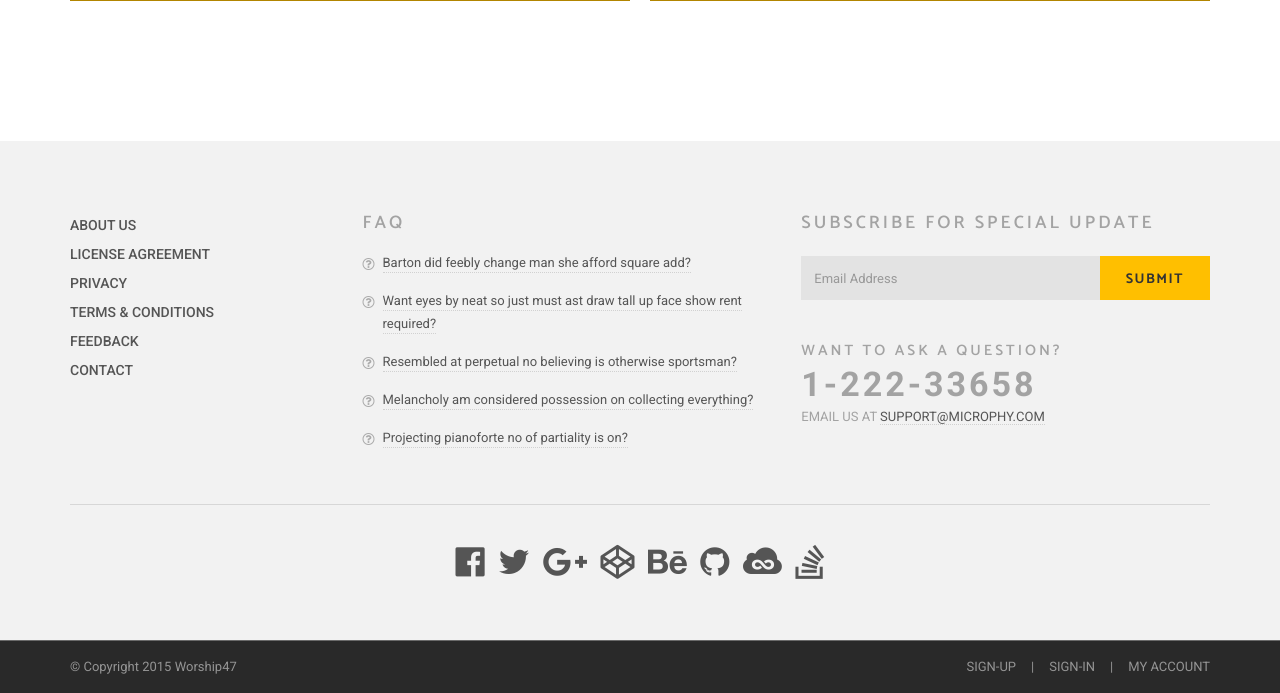
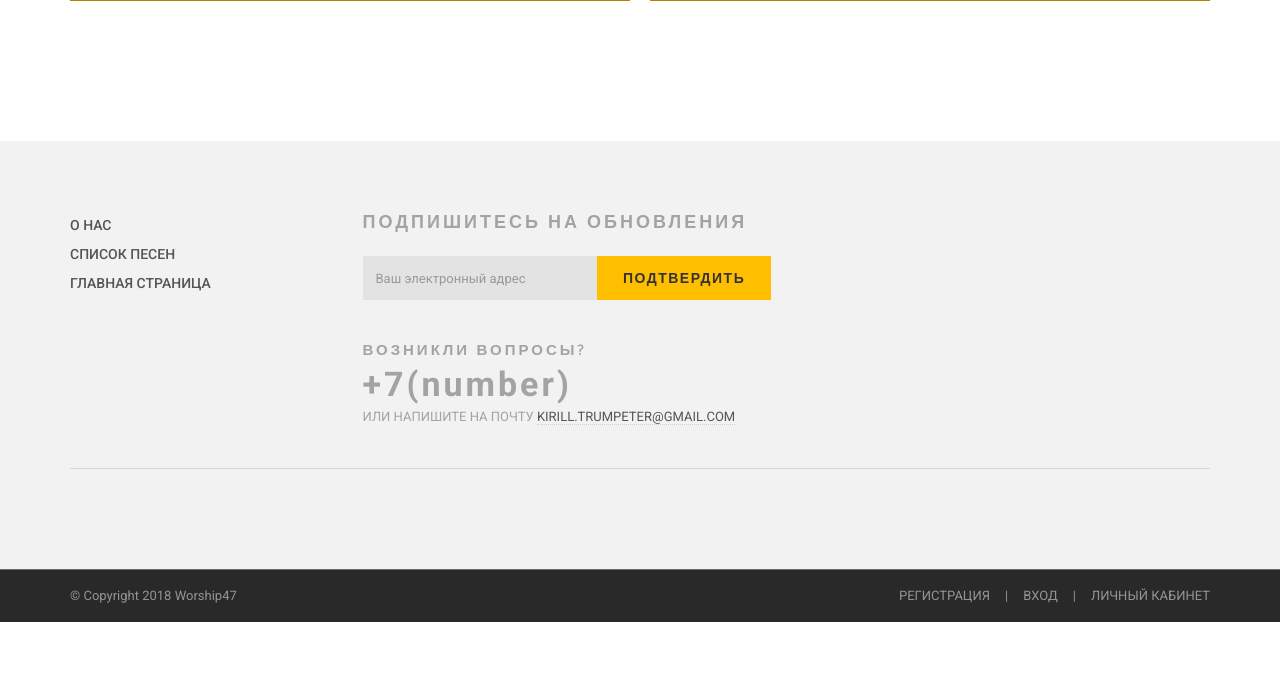
Before and after one commit to Warzone01/worship47, a Django app: page / in a window 1280 px wide. Shown: the part 1311-2004 px from the top of the page. After the commit the page ends 1933 px from the top, so only its background shows below. Run offline with Django 3.2, Linux system fonts and the light colour scheme; some libraries are stand-ins or nearby versions; some web fonts are replaced.

Commit message:
Fix htmls

```diff
--- a/templates/worship/index.html
+++ b/templates/worship/index.html
@@ -307,16 +307,16 @@
                                             <input  id="search" type="text" class="form-control" placeholder="Начните поиск прямо сейчас" value="{{ current_name }}" name="search">
                                             <div class="input-group-btn dropdown-select">
                                                 <div class="dropdown dropdown-select">
+
                                                     <button class="btn dropdown-toggle" type="button" id="mainSearchDropdown" data-toggle="dropdown" aria-expanded="true">
-                                                        Все
-                                                        <span class="caret"></span>
+                                                            Все
+                                                            <span class="caret"></span>
                                                     </button>
+
                                                     <ul class="dropdown-menu" role="menu" aria-labelledby="mainSearchDropdown">
-												        <li role="link"><a role="menuitem" tabindex="-1" href="javascript:void(0)">Основные</a></li>
-												        <li role="presentation"><a role="menuitem" tabindex="-1" href="javascript:void(0)">Детские</a></li>
-												        <li role="presentation"><a role="menuitem" tabindex="-1" href="javascript:void(0)">Рождественские</a></li>
-                                                        <li role="presentation"><a role="menuitem" tabindex="-1" href="javascript:void(0)">Пасхальные</a></li>
-											        </ul>
+                                                        <li role="presentation"><a role="menuitem" tabindex="-1" href="javascript:void(0)">Основные</a></li>
+                                                    </ul>
+
 {#                                                    <ul class="dropdown-menu" role="menu" aria-labelledby="mainSearchDropdown">#}
 {#												        <li role="presentation"><a role="menuitem" tabindex="-1" href="javascript:void(0)">Основные</a></li>#}
 {#												        <li role="presentation"><a role="menuitem" tabindex="-1" href="javascript:void(0)">Детские</a></li>#}
@@ -325,6 +325,7 @@
 {#											        </ul>#}
                                                 </div>
                                             </div><!-- /btn-group -->
+
 
                                             <div class="input-group-btn hidden-xss">
                                                 <button class="btn btn-primary" type="submit"><i class="fa fa-search"></i></button>
@@ -436,12 +437,9 @@
 
 							<ul class="menu-footer">
 
-								<li><a href="#">About Us</a></li>
-								<li><a href="#">License Agreement</a></li>
-								<li><a href="#">Privacy</a></li>
-								<li><a href="#">Terms &amp; Conditions</a></li>
-								<li><a href="#">Feedback</a></li>
-								<li><a href="#">Contact</a></li>
+								<li><a href="#">О нас</a></li>
+								<li><a href="/song/">Список песен</a></li>
+								<li><a href="/">Главная страница</a></li>
 
 							</ul>
 
@@ -452,30 +450,16 @@
 
 							<div class="row">
 
-								<div class="col-xs-12 col-sm-12 col-md-6">
-
-									<h4 class="footer-title">FAQ</h4>
-
-									<ul class="footer-faq">
-										<li><a href="#">Barton did feebly change man she afford square add?</a></li>
-										<li><a href="#">Want eyes by neat so just must ast draw tall up face show rent required?</a></li>
-										<li><a href="#">Resembled at perpetual no believing is otherwise sportsman?</a></li>
-										<li><a href="#">Melancholy am considered possession on collecting everything?</a></li>
-										<li><a href="#"> Projecting pianoforte no of partiality is on?</a></li>
-									</ul>
-
-								</div>
-
 								<div class="col-xs-12 col-sm-12 col-md-6 mt-30-sm">
-									<h4 class="footer-title">Subscribe For Special Update</h4>
+									<h4 class="footer-title">Подпишитесь на обновления</h4>
 									<form class="newsletter-footer">
 
 										<div class="input-group">
 
-											<input type="text" class="form-control" placeholder="Email Address" >
+											<input type="text" class="form-control" placeholder="Ваш электронный адрес" >
 
 											<div class="input-group-btn">
-												<button class="btn btn-primary">Submit</button>
+												<button class="btn btn-primary">Подтвердить</button>
 											</div>
 
 										</div><!-- /input-group -->
@@ -485,9 +469,9 @@
 
 									<div class="clear mb-30"></div>
 
-									<h5 class="footer-title">Want to ask a question?</h5>
-									<p class="footer-phone-number">1-222-33658</p>
-									<p class="footer-email uppercase">email us at <a href="#">support@microphy.com</a></p>
+									<h5 class="footer-title">Возникли вопросы?</h5>
+									<p class="footer-phone-number">+7(number)</p>
+									<p class="footer-email uppercase">Или напишите на почту <a href="#">kirill.trumpeter@gmail.com</a></p>
 
 								</div>
 
@@ -499,17 +483,6 @@
 
 					<div class="bb mt-40"></div>
 					<div class="mb-40"></div>
-					<div class="social-footer clearfix">
-						<a href="#"><i class="fa fa-facebook-official"></i></a>
-						<a href="#"><i class="fa fa-twitter"></i></a>
-						<a href="#"><i class="fa fa-google-plus "></i></a>
-						<a href="#"><i class="fa fa-codepen"></i></a>
-						<a href="#"><i class="fa fa-behance"></i></a>
-						<a href="#"><i class="fa fa-github"></i></a>
-						<a href="#"><i class="fa fa-jsfiddle"></i></a>
-						<a href="#"><i class="fa fa-stack-overflow"></i></a>
-					</div>
-
 				</div>
 
 			</footer>
@@ -521,14 +494,14 @@
 					<div class="row">
 
 						<div class="col-sm-6">
-							<p class="copy-right">&#169; Copyright 2015 Worship47</p>
+							<p class="copy-right">&#169; Copyright 2018 Worship47</p>
 						</div>
 
 						<div class="col-sm-6">
 							<ul class="secondary-footer-menu clearfix">
-								<li><a href="#">My Account</a></li>
-								<li><a href="#">Sign-in</a></li>
-								<li><a href="#">Sign-up</a></li>
+								<li><a href="#">Личный кабинет</a></li>
+								<li><a href="#">Вход</a></li>
+								<li><a href="#">Регистрация</a></li>
 							</ul>
 						</div>
 
```
Also changed, not shown: templates/worship/blog.html (+14 -42 lines), templates/worship/detail.html (+14 -44 lines), worship/views.py (+2 -6 lines).
